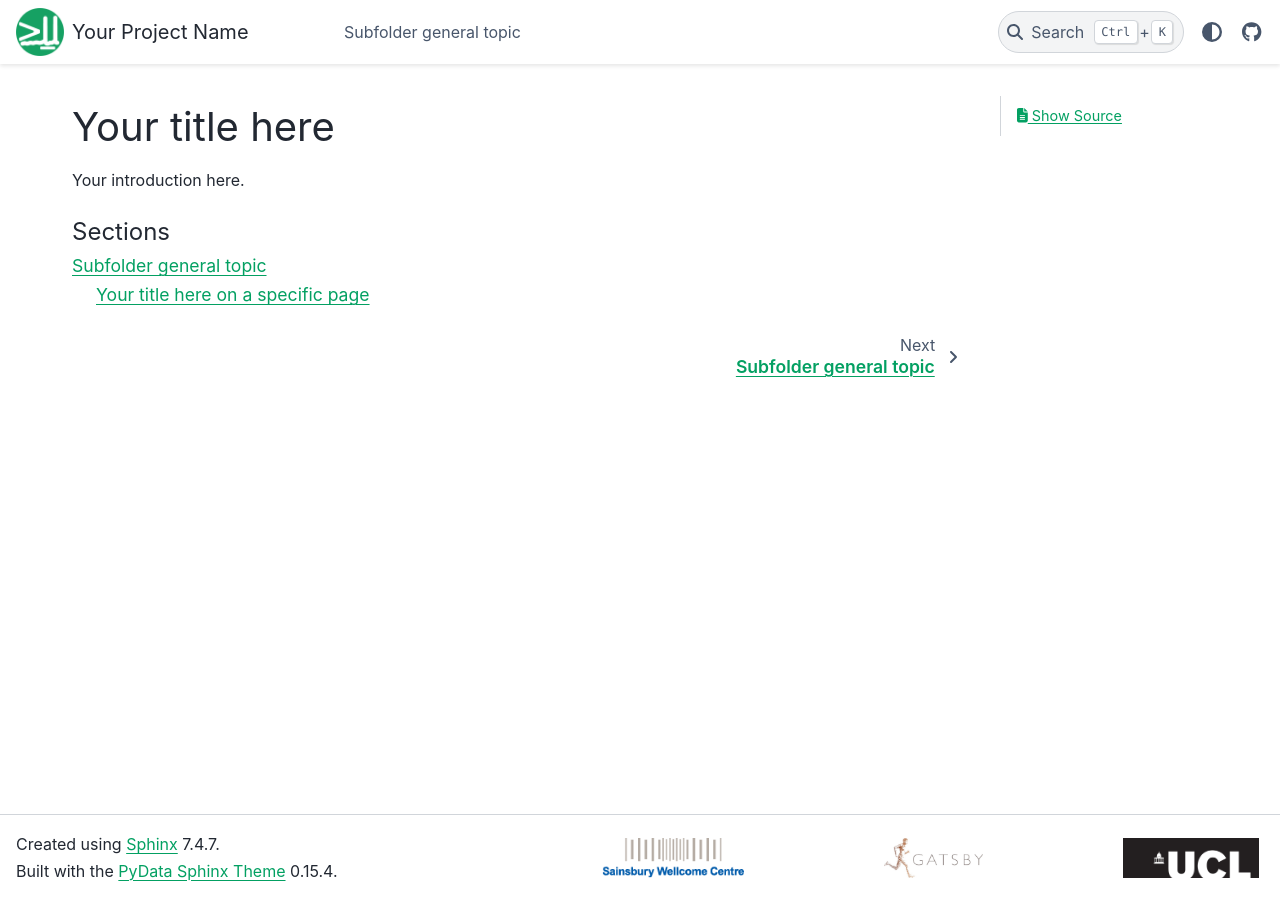
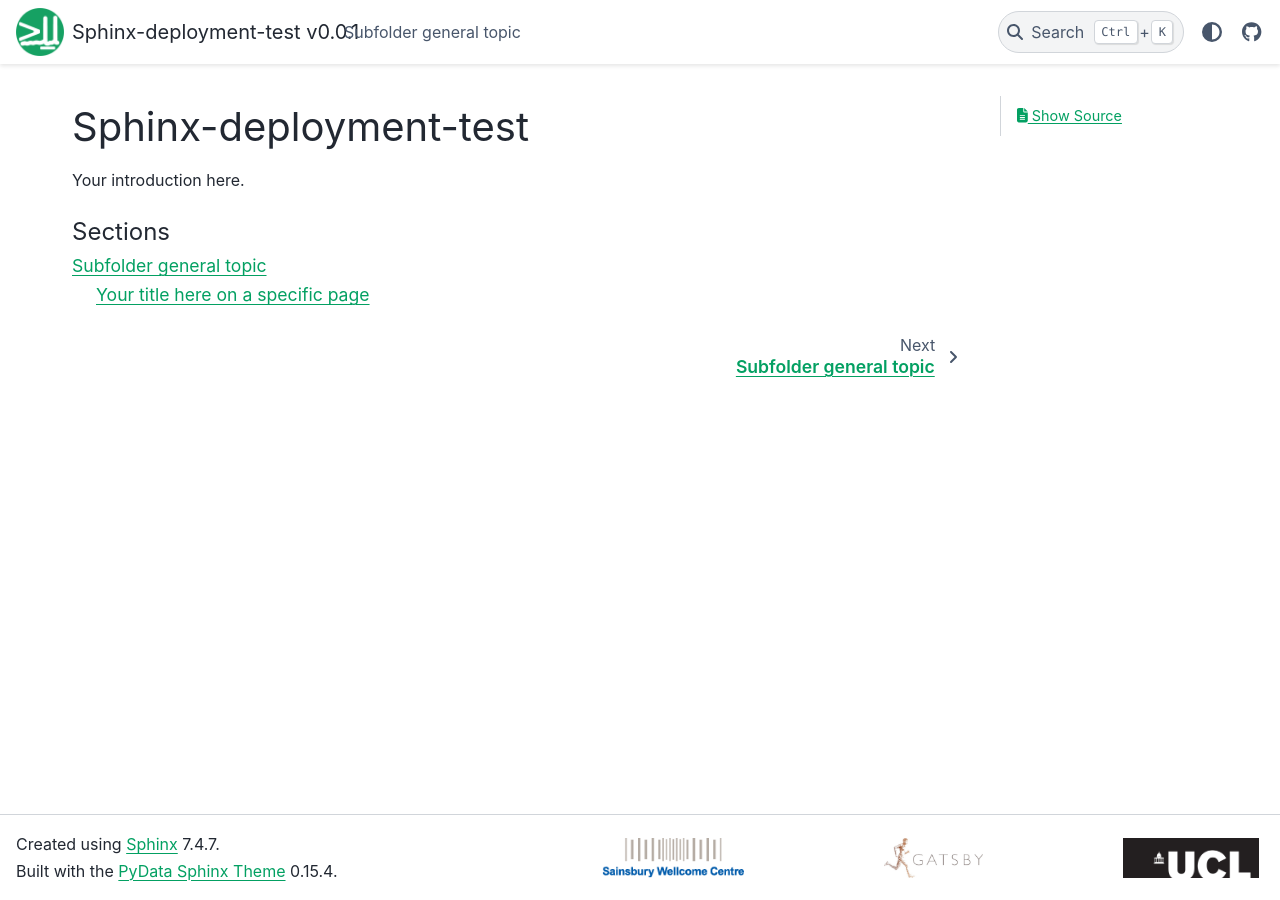
Before and after one commit to neuroinformatics-unit/sphinx-deployment-test, a Sphinx documentation site: the page built from docs/source/index.md, in a window 1280 px wide. Built offline with Sphinx 7.4.7 and the PyData theme 0.15.4, drawn with Linux system fonts in a browser that asks for light colours.

Commit message:
Adde title to the website

```diff
--- a/docs/requirements.txt
+++ b/docs/requirements.txt
@@ -1,4 +1,4 @@
-sphinx>=5.0,<6.0
+sphinx
 pydata-sphinx-theme
 myst-parser
 numpydoc
--- a/docs/source/conf.py
+++ b/docs/source/conf.py
@@ -17,8 +17,8 @@
 
 # -- Project information -----------------------------------------------------
 
-project = 'Your Project Name'
-copyright = '2022, Neuroinformatics Unit'
+project = 'Sphinx-deployment-test'
+copyright = '2025, Neuroinformatics Unit'
 author = 'Neuroinformatics Unit'
 
 # The full version, including alpha/beta/rc tags
@@ -81,12 +81,12 @@ exclude_patterns = [
 # a list of builtin themes.
 #
 html_theme = 'pydata_sphinx_theme'
-html_title = 'Your Project Name'
+html_title = 'Sphinx-deployment-test'
 
 # Redirect the webpage to another URL
 # Sphinx will create the appropriate CNAME file in the build directory
 # https://www.sphinx-doc.org/en/master/usage/extensions/githubpages.html
-html_baseurl = 'TODO: add your URL here'
+# html_baseurl = 'TODO: add your URL here'
 
 # Add any paths that contain custom static files (such as style sheets) here,
 # relative to this directory. They are copied after the builtin static files,
@@ -106,7 +106,7 @@ html_theme_options = {
             # Label for this link
             "name": "GitHub",
             # URL where the link will redirect
-            "url": "TO DO",  # required
+            "url": "https://github.com/niksirbi/sphinx-deployment-test",
             # Icon class (if "type": "fontawesome"), or path to local image (if "type": "local")
             "icon": "fa-brands fa-github",
             # The type of image to be used (see below for details)
@@ -114,7 +114,7 @@ html_theme_options = {
         }
    ],
    "logo": {
-        "text": "Your Project Name",
+        "text": f"Sphinx-deployment-test v{release}",
         "image_light": "logo_light.png",
         "image_dark": "logo_dark.png",
     },
--- a/docs/source/index.md
+++ b/docs/source/index.md
@@ -1,4 +1,4 @@
-# Your title here
+# Sphinx-deployment-test
 
 Your introduction here.
 
```
